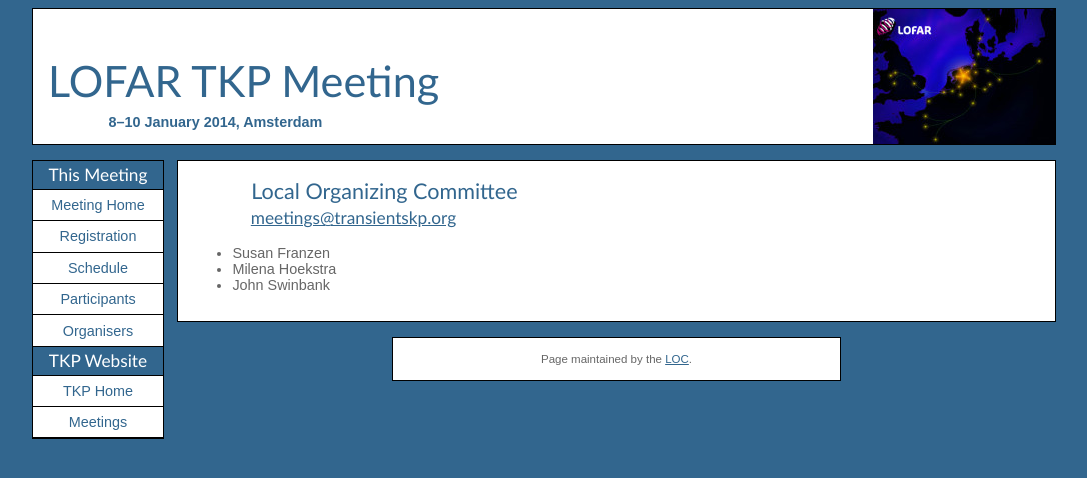
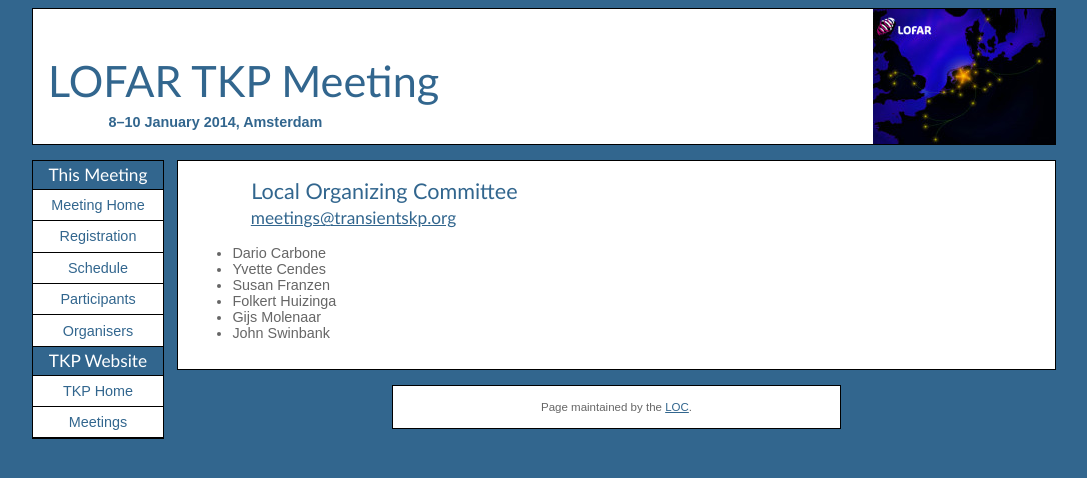
Before and after one commit to transientskp/transientskp.github.com, a Jekyll site: the page built from meetings/2014-01/organisers.html, in a window 1280 px wide. Shown: the top 478 px of the page, without its empty margins (96-1183 px from the left). Built offline with Jekyll 4.4.1, drawn with Linux system fonts in a browser that asks for light colours.

Commit message:
Update LOC

```diff
--- a/meetings/2014-01/organisers.html
+++ b/meetings/2014-01/organisers.html
@@ -9,7 +9,10 @@
 <h2><a href="mailto:meetings@transientskp.org">meetings@transientskp.org</a></h2>
 
 <ul>
+  <li>Dario Carbone</li>
+  <li>Yvette Cendes</li>
   <li>Susan Franzen</li>
-  <li>Milena Hoekstra</li>
+  <li>Folkert Huizinga</li>
+  <li>Gijs Molenaar</li>
   <li>John Swinbank</li>
 </ul>
```
